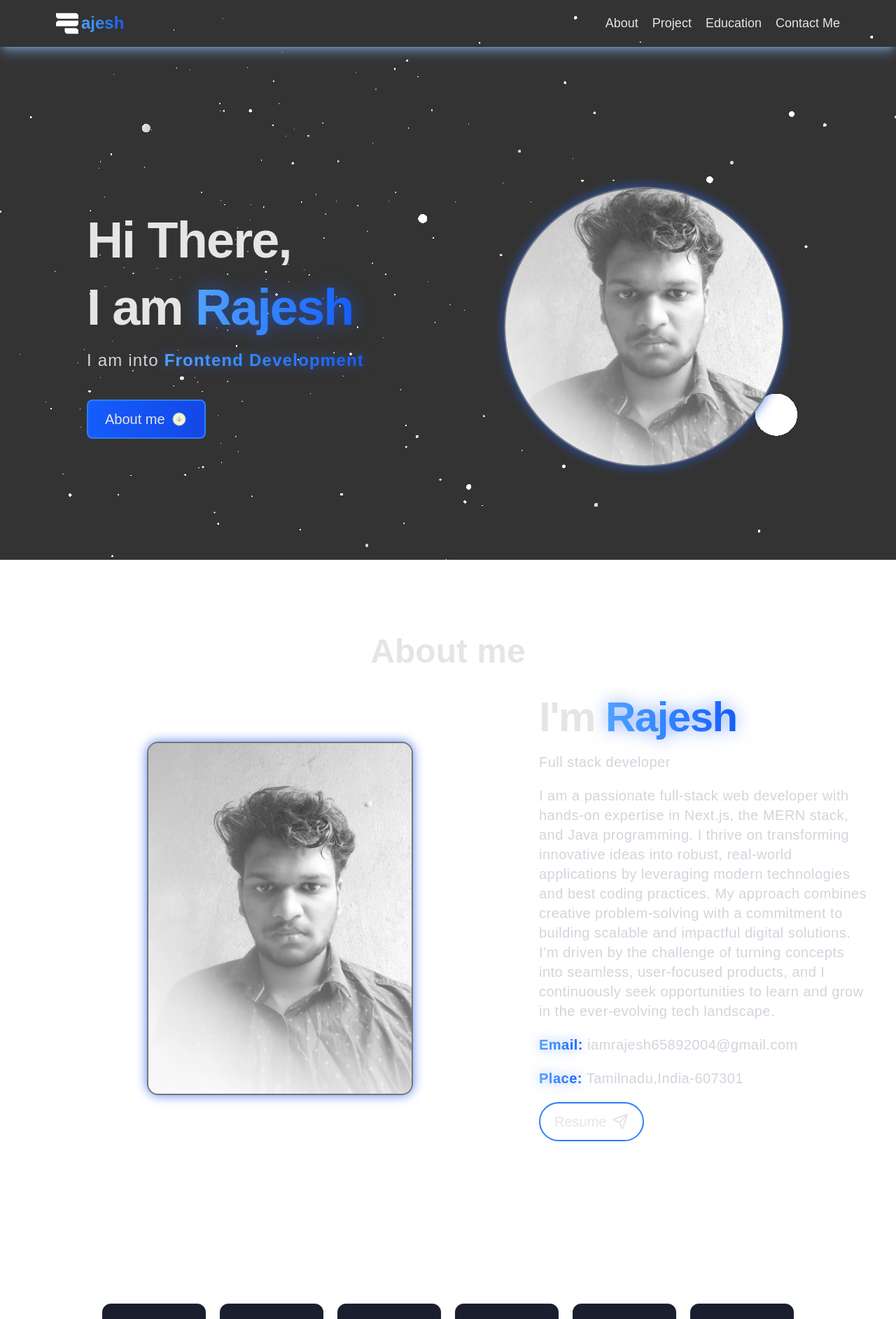
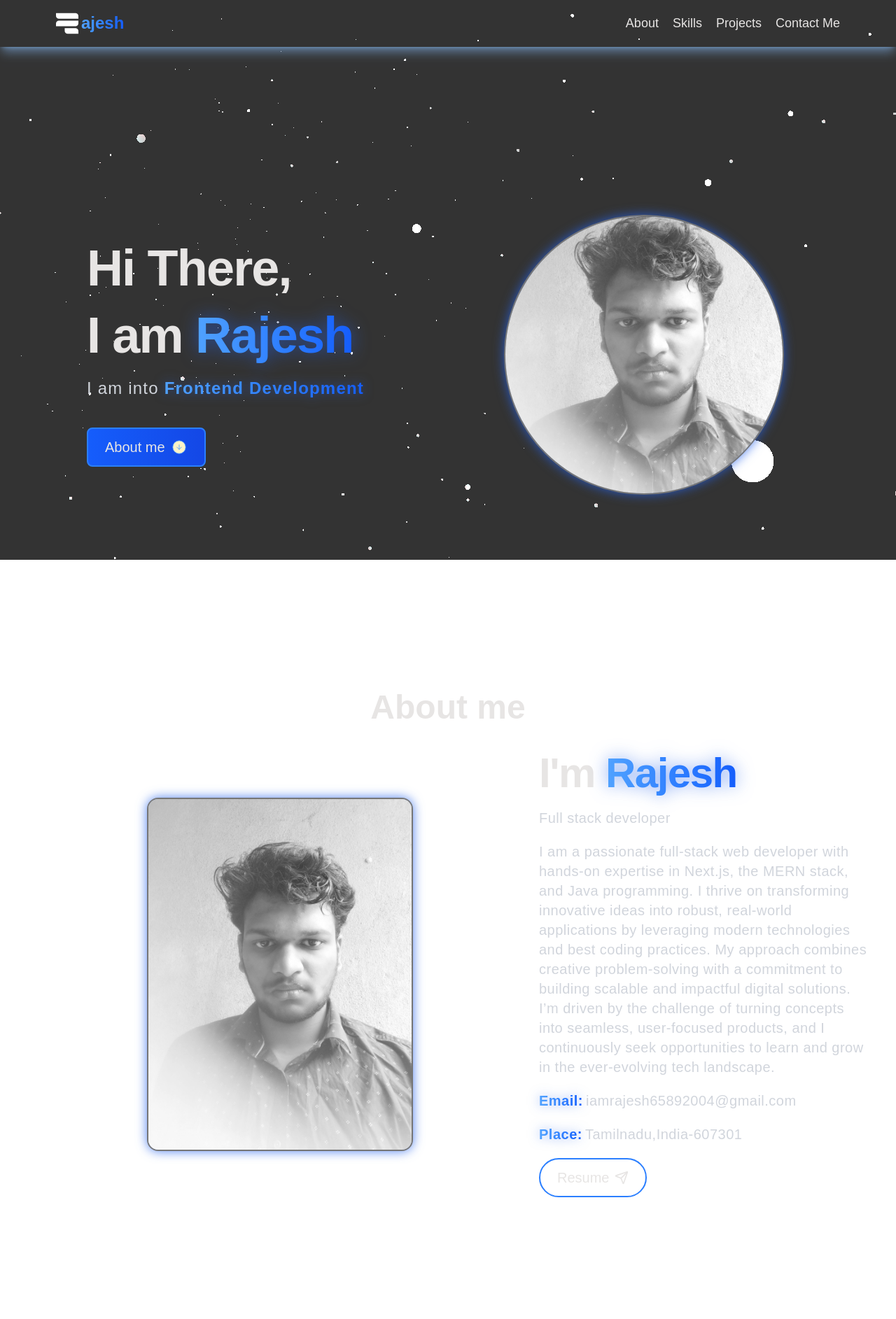
Before and after one commit to rajesh2004-developer/portfolio, a React (Vite) app: page / in a window 1280 px wide. Shown: the top 1885 px of the page at 70% size. Built offline with nearby package versions, Linux system fonts and the light colour scheme.

Commit message:
UI design completed

```diff
--- a/src/App.jsx
+++ b/src/App.jsx
@@ -1,6 +1,7 @@
 import About from './components/About';
 import Background from './components/Background';
 import Contact from './components/Contact';
+import Footer from './components/Footer';
 import Hero from './components/Hero';
 import Navbar from './components/Navbar';
 import Projects from './components/Projects';
@@ -18,6 +19,7 @@ const App = () => {
         <Projects />
         <Contact />
       </main>
+      <Footer />
     </>
   );
 };
--- a/src/components/About.jsx
+++ b/src/components/About.jsx
@@ -27,18 +27,23 @@ const About = () => {
               products, and I continuously seek opportunities to learn and grow
               in the ever-evolving tech landscape.
             </p>
-            <p>
+            <p className="flex gap-1">
               <span>Email:</span>{' '}
               <a href="mailTo:iamrajesh65892004@gmail.com">
                 iamrajesh65892004@gmail.com
               </a>
             </p>
-            <p>
+            <p className="flex gap-1">
               <span>Place:</span> Tamilnadu,India-607301
             </p>
-            <button>
-              Resume <Send />
-            </button>
+            <a
+              href="https://drive.google.com/file/d/17VfSIj0OQPUjJaZi14ejmhOSQy-PYxa_/view?usp=drive_link"
+              target="_blank"
+              className="inline-flex items-center gap-2 px-6 py-3 border-2 rounded-full border-blue-500 text-xl text-stone-200 hover:bg-linear-to-r hover:from-blue-400 hover:to-blue-600 hover:border-transparent transition-all duration-300 cursor-pointer group no-underline"
+            >
+              <span>Resume</span>
+              <Send className="w-5 h-5 group-hover:translate-x-1 transition-transform duration-300" />
+            </a>
           </section>
         </div>
       </div>
--- /dev/null
+++ b/src/components/Footer.jsx
@@ -0,0 +1,70 @@
+import { Home, User, Code, Briefcase, Mail, Phone, MapPin } from 'lucide-react';
+
+const Footer = () => {
+  const quickLinks = [
+    { href: '#Home', label: 'Home', icon: Home },
+    { href: '#about', label: 'About', icon: User },
+    { href: '#skills', label: 'Skills', icon: Code },
+    { href: '#projects', label: 'Projects', icon: Briefcase },
+    { href: '#contact', label: 'Contact Me', icon: Mail },
+  ];
+  return (
+    <footer id="footer">
+      <div className="flex justify-between items-start w-full flex-wrap px-10 md:px-20 lg:px-25 text-lg gap-10">
+        <section>
+          <h2 className="text-xl">
+            <span className="text-gradient drop-shadow-[0_0_8px_rgba(37,99,235,0.8)] transition-all duration-300">
+              Rajesh's
+            </span>{' '}
+            Portfolio
+          </h2>
+          <p>
+            Thank you for visiting my personal portfolio website. Connect with
+            me
+          </p>
+        </section>
+        <section>
+          <h2 className="font-bold text-xl">Quick Links</h2>
+          <ul className="flex items-start gap-1 flex-col">
+            {quickLinks.map((link) => {
+              const Icon = link.icon;
+              return (
+                <li key={link.href} className="w-full">
+                  <a
+                    href={link.href}
+                    className="flex items-center gap-2 hover:text-blue-400 transition-colors duration-200"
+                  >
+                    <Icon className="w-4 h-4" />
+                    <span>{link.label}</span>
+                  </a>
+                </li>
+              );
+            })}
+          </ul>
+        </section>
+        <section>
+          <h2 className="font-bold text-xl">Contact info</h2>
+          <p>
+            <Phone className="w-4 h-4 text-blue-400" />
+            +91 8148093774
+          </p>
+          <p>
+            <Mail className="w-4 h-4 text-blue-400" />
+            iamrajesh65892004@gmail.com
+          </p>
+          <p>
+            <MapPin className="w-4 h-4 text-blue-400" />
+            Tamilnadu,India - 607301
+          </p>
+        </section>
+      </div>
+      <div className="border-t border-gray-300 pt-6 text-center w-full px-10 md:px-20 lg:px-25 flex-center mb-3">
+        <p className="text-gray-400 text-base drop-shadow-[0_0_8px_rgba(37,99,235,0.8)] transition-all duration-300">
+          Designed by{' '}
+          <span className="text-blue-400 font-semibold">Rajesh</span> with 💘
+        </p>
+      </div>
+    </footer>
+  );
+};
+export default Footer;
--- a/src/components/Hero.jsx
+++ b/src/components/Hero.jsx
@@ -14,7 +14,7 @@ const Hero = () => {
             I am into <span>Frontend Development</span>
           </p>
           <button>
-            <span>About me</span>
+            About me
             <ArrowDown id="ad-icon" />
           </button>
         </section>
--- a/src/components/Navbar.jsx
+++ b/src/components/Navbar.jsx
@@ -17,13 +17,13 @@ const Navbar = () => {
           <a href="#about">About</a>
         </li>
         <li>
-          <a href="#project">Project</a>
+          <a href="#skills">Skills</a>
         </li>
         <li>
-          <a href="#education">Education</a>
+          <a href="#projects">Projects</a>
         </li>
         <li>
-          <a href="#contact-me">Contact Me</a>
+          <a href="#contact">Contact Me</a>
         </li>
       </ul>
     </nav>
--- a/src/components/Projects.jsx
+++ b/src/components/Projects.jsx
@@ -3,7 +3,7 @@ import { projects } from '../constants';
 
 const Projects = () => {
   return (
-    <div id="projects">
+    <div id="projects" className="p-3">
       <h2 className="text-3xl lg:text-5xl font-semibold text-center">
         Projects made
       </h2>
--- a/src/index.css
+++ b/src/index.css
@@ -60,7 +60,7 @@
     }
   }
   #Home {
-    @apply w-full flex-center flex-col-reverse md:flex-row h-[90vh] mt-10 gap-20 lg:gap-40;
+    @apply w-full flex-center flex-col-reverse md:flex-row md:h-[90vh] mt-20 gap-10 lg:gap-40;
     .left {
       @apply flex-center flex-1 md:justify-end;
 
@@ -107,7 +107,7 @@
     }
   }
   #about {
-    @apply flex-center flex-col gap-10;
+    @apply flex-center flex-col gap-10 mt-10;
     .about-section {
       @apply flex-center flex-col md:flex-row gap-20 md:gap-25;
       .left {
@@ -159,4 +159,16 @@
       }
     }
   }
+  #footer {
+    @apply flex-center flex-col gap-5 shadow-md;
+    section {
+      @apply max-w-sm flex flex-col gap-3;
+    }
+    li {
+      @apply hover:text-gradient;
+    }
+    p {
+      @apply flex items-center gap-2;
+    }
+  }
 }
```
